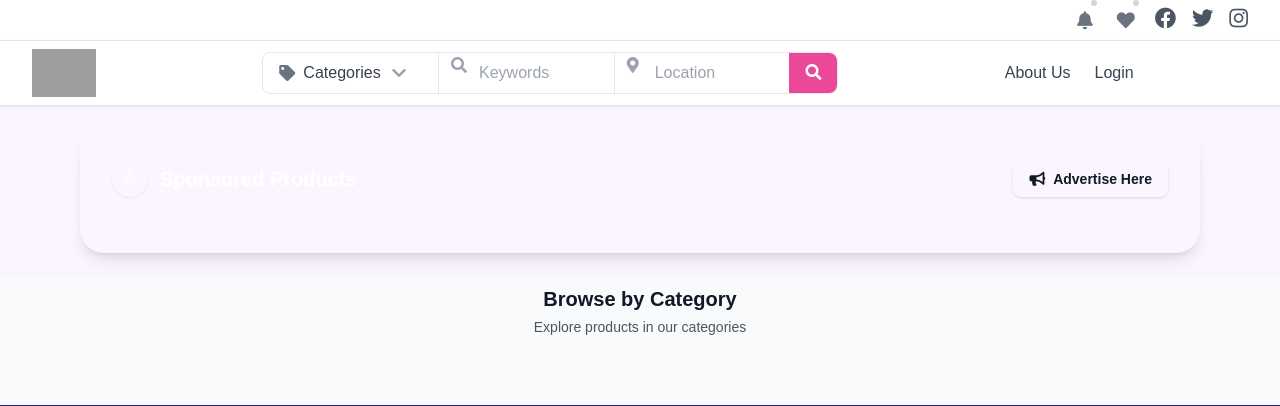
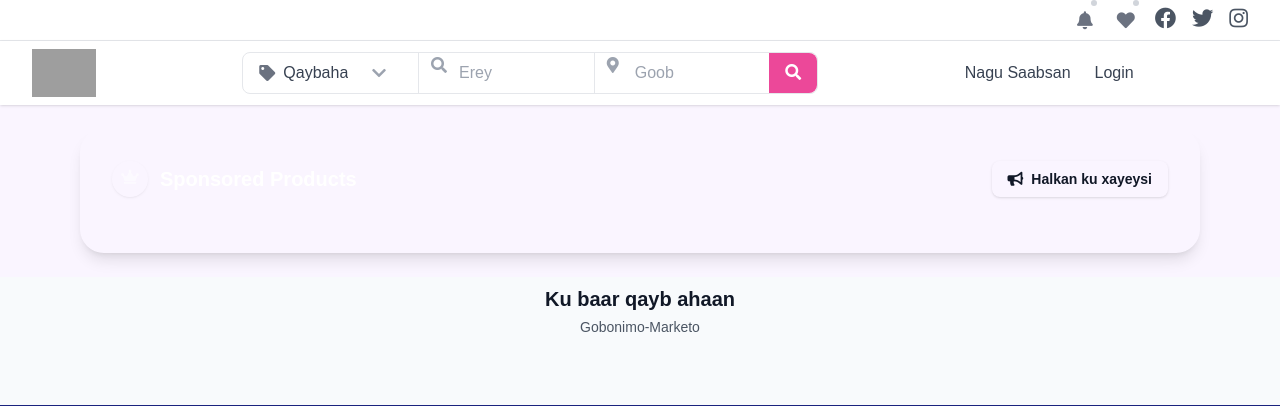
Before and after one commit to Saluuumy/Gobnimo-MarketPlace, a Django app: page / in a window 1280 px wide. Shown: the top 406 px of the page. Run offline with Django 4.2, Linux system fonts and the light colour scheme; data comes from the database, SQL or seed files in the repository; data that the repository does not hold is empty; style sheets or scripts are compiled from the project's sources; parts of the project's set-up code (start-up, migrations or seed data) failed here and were passed over; some libraries are stand-ins or nearby versions; grey boxes are pictures that could not be loaded.

```diff
--- a/base/templates/base/index.html
+++ b/base/templates/base/index.html
@@ -92,7 +92,7 @@
              class="advertise-btn inline-flex items-center gap-2 ml-2 bg-gradient-to-r from-yellow-400 to-yellow-500 hover:from-yellow-500 hover:to-yellow-600 text-gray-900 px-4 py-2 rounded-lg text-xs sm:text-sm font-semibold shadow transition-all duration-300"
              role="button" aria-label="Advertise here">
             <i class="fas fa-bullhorn"></i>
-            <span>Advertise Here</span>
+            <span>Halkan ku xayeysi</span>
           </a>
         </div>
       </div>
@@ -188,8 +188,8 @@
 <section class="categories-section py-6 -mt-4 px-4 bg-gradient-to-b from-purple-50 to-white relative z-0">
   <div class="container mx-auto max-w-6xl">
     <div class="text-center mb-5">
-      <h2 class="text-xl font-bold text-gray-900 mb-1">Browse by Category</h2>
-      <p class="text-gray-600 text-sm max-w-2xl mx-auto">Explore products in our categories</p>
+      <h2 class="text-xl font-bold text-gray-900 mb-1">Ku baar qayb ahaan</h2>
+      <p class="text-gray-600 text-sm max-w-2xl mx-auto">Gobonimo-Marketo</p>
     </div>
 
     {% for category in categories %}
@@ -241,7 +241,7 @@
                 </div>
                 <div class="flex justify-between items-center mt-2">
                   <span class="text-xs bg-gray-100 px-1.5 py-0.5 rounded">{{ product.category.name }}</span>
-                  <a href="{% url 'product_detail' product.id %}" class="text-pink-600 hover:text-pink-800 font-medium text-xs">View Details</a>
+                  <a href="{% url 'product_detail' product.id %}" class="text-pink-600 hover:text-pink-800 font-medium text-xs">Eeg faahfaahinta</a>
                 </div>
               </div>
             </div>
@@ -260,13 +260,6 @@
 {% include 'footer.html' %}
 
 <script>
-// ------------------------
-// Robust client JS for index page
-// - Guards against missing selectors
-// - Smooth, pausable auto-scroll for sponsor strip
-// - Scroll buttons for category scrollers
-// - Respects reduced-motion
-// ------------------------
 
 document.addEventListener('DOMContentLoaded', () => {
   const q = (sel, ctx = document) => ctx.querySelector(sel);
--- a/templates/navbar.html
+++ b/templates/navbar.html
@@ -67,7 +67,7 @@
               class="w-full text-left py-2 pl-4 pr-8 text-gray-700 focus:outline-none flex items-center"
             >
               <i class="fas fa-tag text-gray-500 mr-2"></i>
-              <span id="category-label" class="truncate">Categories</span>
+              <span id="category-label" class="truncate">Qaybaha</span>
               <i class="fas fa-chevron-down ml-auto text-gray-400"></i>
             </button>
 
@@ -96,13 +96,13 @@
           <!-- Keywords -->
           <div class="relative flex-1 border-r border-gray-200">
             <i class="fas fa-search absolute left-3 top-1/2 transform -translate-y-1/2 text-gray-400"></i>
-            <input name="q" type="text" placeholder="Keywords" class="w-full py-2 pl-10 pr-3 focus:outline-none" value="{{ request.GET.q }}" required aria-required="true" />
+            <input name="q" type="text" placeholder="Erey" class="w-full py-2 pl-10 pr-3 focus:outline-none" value="{{ request.GET.q }}" required aria-required="true" />
           </div>
 
           <!-- Location -->
           <div class="relative flex-1">
             <i class="fas fa-map-marker-alt absolute left-3 top-1/2 transform -translate-y-1/2 text-gray-400"></i>
-            <input name="location" type="text" placeholder="Location" class="w-full py-2 pl-10 pr-3 focus:outline-none" value="{{ request.GET.location }}" required aria-required="true" />
+            <input name="location" type="text" placeholder="Goob" class="w-full py-2 pl-10 pr-3 focus:outline-none" value="{{ request.GET.location }}" required aria-required="true" />
           </div>
 
           <button type="submit" class="px-4 py-2 bg-pink-500 text-white hover:bg-pink-600 rounded-r-lg">
@@ -114,7 +114,7 @@
       <!-- Right: Links & Post Ad -->
       <div class="flex items-center space-x-2">
         <ul class="hidden md:flex md:items-center md:space-x-6">
-          <li><a href="{% url 'about_us' %}" class="text-gray-700 hover:text-gray-900">About Us</a></li>
+          <li><a href="{% url 'about_us' %}" class="text-gray-700 hover:text-gray-900">Nagu Saabsan</a></li>
           {% if user.is_authenticated %}
             <li class="relative">
               <button id="account-toggle" class="flex items-center text-gray-700 hover:text-gray-900">
@@ -196,7 +196,7 @@
             <!-- invisible constraint input for mobile location (anchors validation bubble to this field) -->
             <input type="text" id="mobile-location-constraint" style="position:absolute;inset:0;width:100%;height:100%;opacity:0;border:0;padding:0;margin:0;pointer-events:none;" tabindex="-1" aria-hidden="true" required>
             <!-- inline error for mobile location -->
-            <p id="mobile-location-error" class="text-red-500 text-sm mt-1 hidden">Please enter a location</p>
+            <p id="mobile-location-error" class="text-red-500 text-sm mt-1 hidden">Fadlan geli goob</p>
           </div>
         </div>
 
@@ -205,7 +205,7 @@
         </button>
       </form>
 
-      <a href="{% url 'about_us' %}" class="block px-3 py-2 text-base text-gray-700 hover:bg-gray-100 rounded-md">About Us</a>
+      <a href="{% url 'about_us' %}" class="block px-3 py-2 text-base text-gray-700 hover:bg-gray-100 rounded-md">Nagu Saabsan</a>
       {% if user.is_authenticated %}
         <a href="{% url 'dashboard' %}" class="block px-3 py-2 text-base text-gray-700 hover:bg-gray-100 rounded-md">Profile</a>
         <form method="post" action="{% url 'logout' %}">{% csrf_token %}
```
Also changed, not shown: base/migrations/0002_alter_ad_ad_type_alter_ad_advertiser_and_more.py (added), base/migrations/0003_alter_ad_ad_type_alter_ad_advertiser_and_more.py (added).
